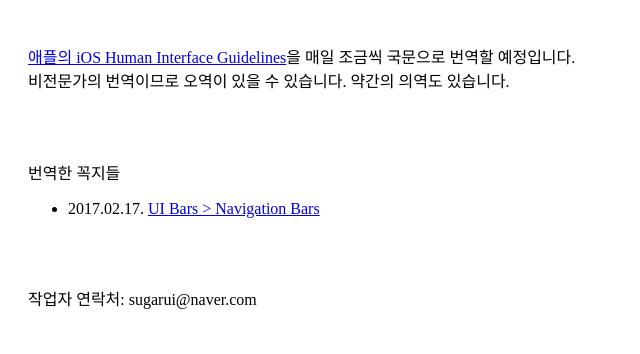
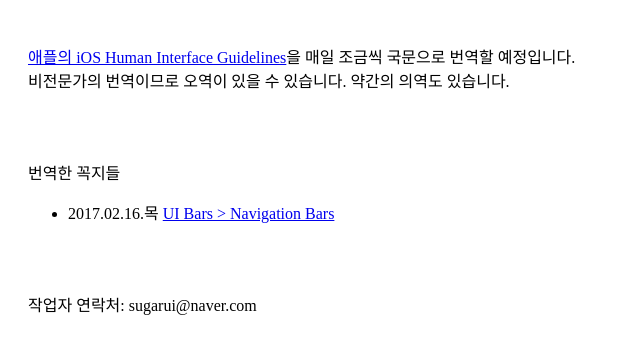
Before and after one commit to jquerycods/ios-hig, a plain HTML site: page index.html in a window 1280 px wide. Shown: the whole page, without its empty margins (0-640 px from the left). Drawn offline with Linux system fonts and the light colour scheme.

Commit message:
날짜 변경

```diff
--- a/index.html
+++ b/index.html
@@ -13,7 +13,7 @@
         <br><br>
         <p style="weight:700;">번역한 꼭지들</p>
 		<ul>
-            <li>2017.02.17.
+            <li>2017.02.16.목
             <a href="http://sugaruipost.cafe24.com/os_ios_hig/Navigation%20Bars%20-%20UI%20Bars%20-%20iOS%20Human%20Interface%20Guidelines.html">
 		    UI Bars > Navigation Bars
 		    </a></li>
```
